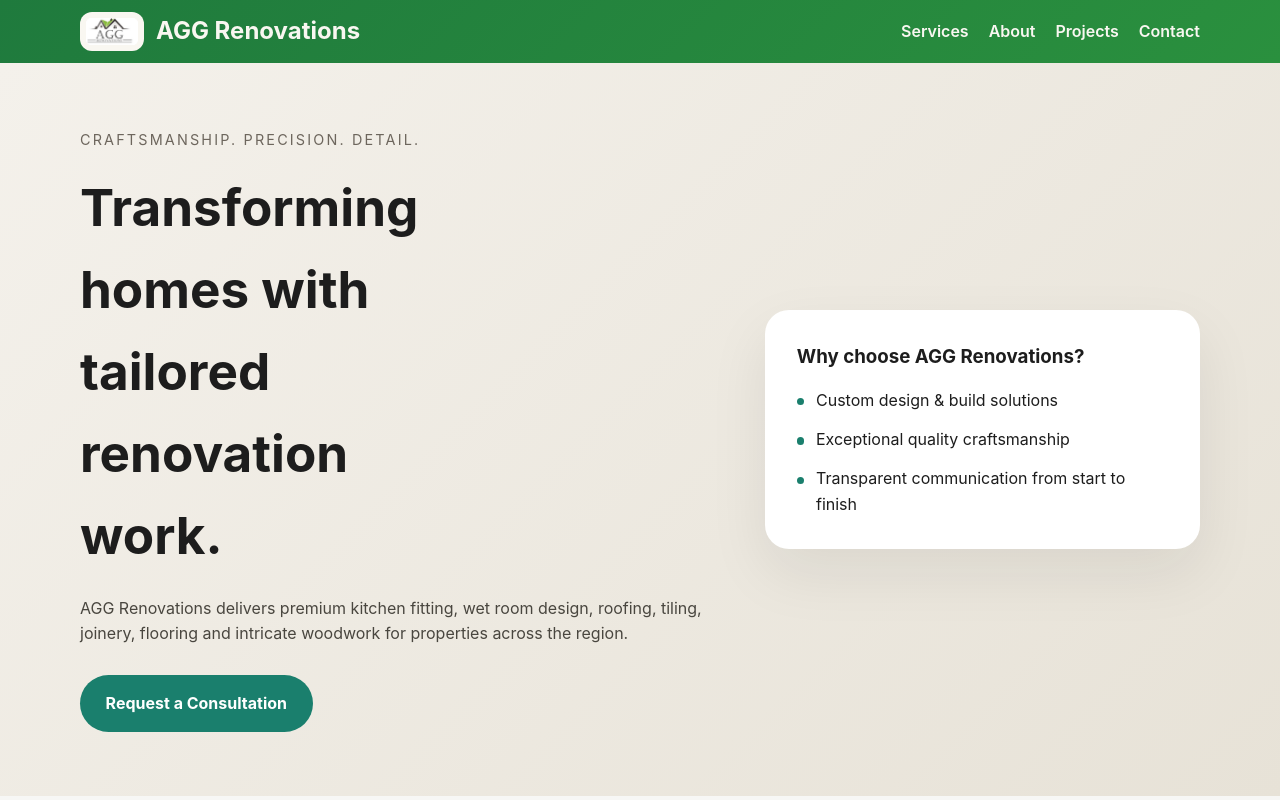
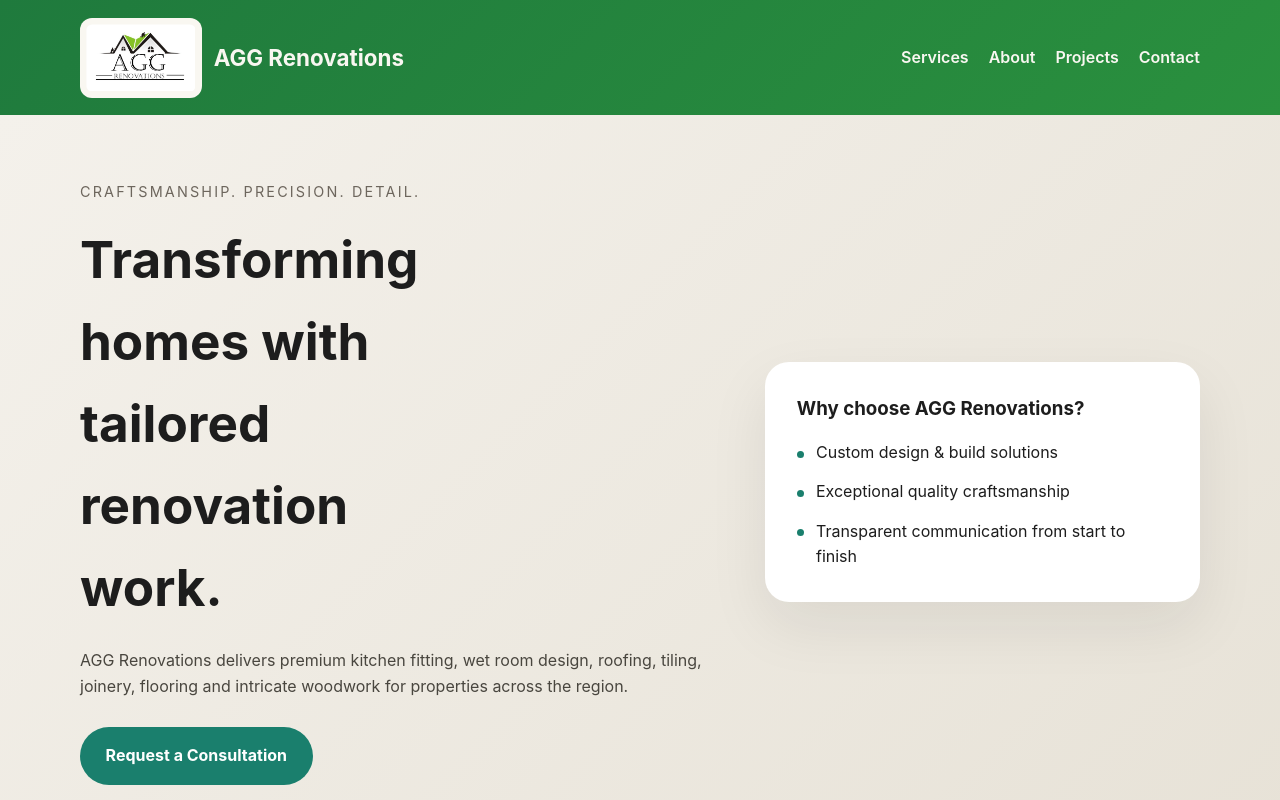
Before and after one commit to joeygmahn/AGGRenovations_Site, a plain HTML site: page index.html in a window 1280 px wide. Shown: the top 800 px of the page. Drawn offline with Linux system fonts and the light colour scheme.

Commit message:
fixed banner

```diff
--- a/index.html
+++ b/index.html
@@ -10,7 +10,7 @@
   <header class="site-header">
     <div class="container header-inner">
       <div class="brand">
-        <img src="images/logo/IMG_3378.jpeg" alt="AGG Renovations logo" class="brand-logo" />
+        <img src="images/logo/logo-banner-cropped.png" alt="AGG Renovations logo" class="brand-logo" />
         <div>
           <h1>AGG Renovations</h1>
         </div>
--- a/styles.css
+++ b/styles.css
@@ -33,7 +33,7 @@
 .site-header {
   background: linear-gradient(135deg, #1f7a3d, #2a903e);
   color: #f9f7f1;
-  padding: 0.75rem 0;
+  padding: 1.1rem 0;
 }
 
 .header-inner {
@@ -50,16 +50,17 @@
 }
 
 .brand-logo {
-  width: 64px;
-  height: auto;
+  width: auto;
+  height: 80px;
   border-radius: 12px;
   object-fit: contain;
+  object-position: center;
   background: #f9f7f1;
-  padding: 0.35rem;
+  padding: 0.4rem;
 }
 
 .brand h1 {
-  font-size: 1.5rem;
+  font-size: 1.4rem;
   margin: 0;
 }
 
```
Also changed, not shown: images/logo/IMG_3378.jpeg (deleted), images/logo/logo-banner-cropped.png (added), images/logo/logo-banner.png (added).
